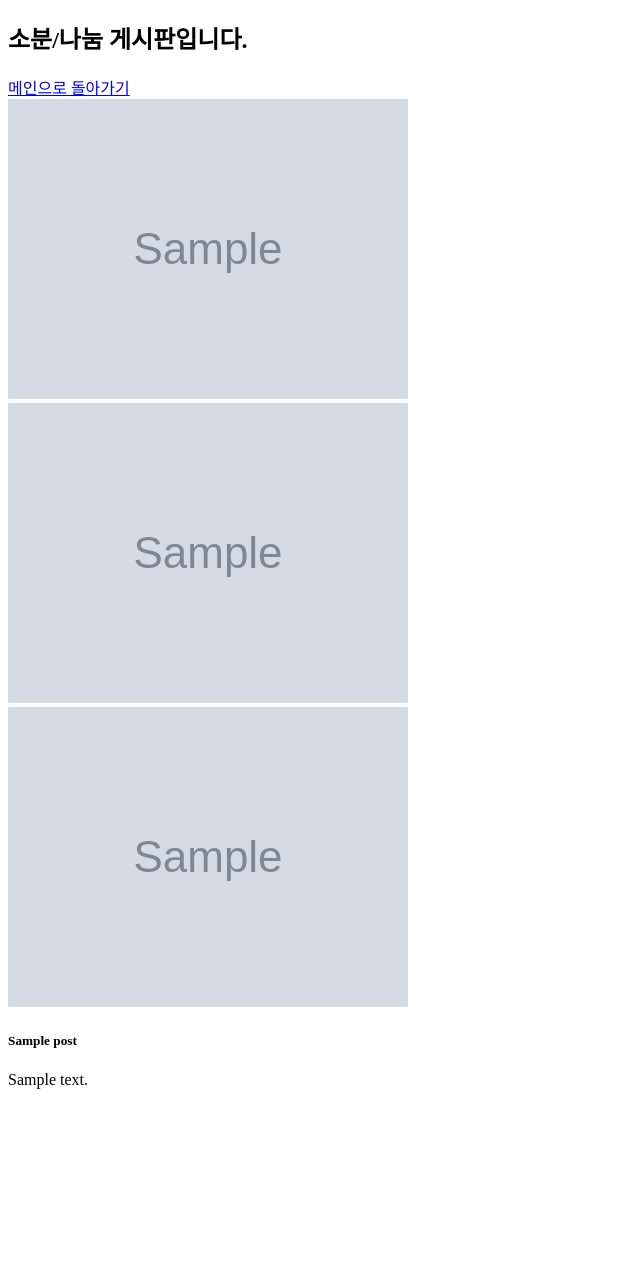
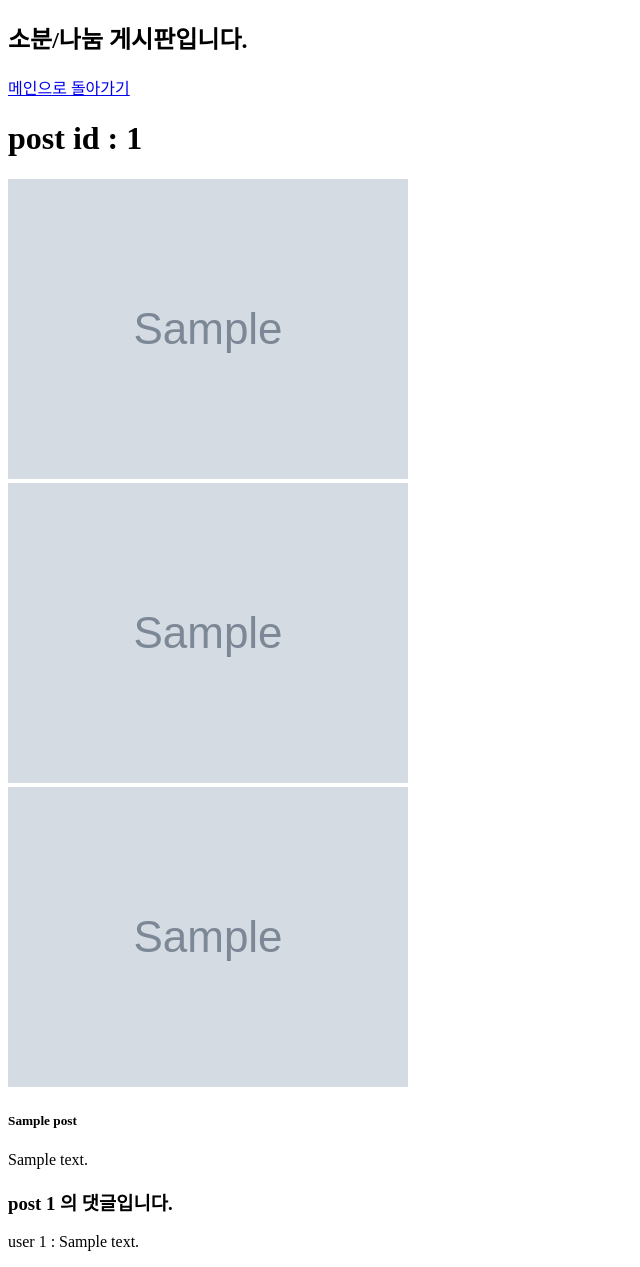
Before and after one commit to GwaChaePah/jecheol42_backend, a Django app: page /board/ in a window 1280 px wide. Shown: the whole page, without its empty margins (0-640 px from the left). Before the commit the page ends 1089 px from the top, so only its background shows below. Run offline with Django 3.2, Linux system fonts and the light colour scheme; tables that the repository leaves empty hold one stand-in row (values such as "Sample post"); grey boxes marked "Sample" are stand-in pictures; parts of the project's set-up code (start-up, migrations or seed data) failed here and were passed over.

Commit message:
Feat: view comments at board html

```diff
--- a/board/views.py
+++ b/board/views.py
@@ -12,6 +12,6 @@ def main(request):
 def board(request):
     context = {
         'posts': Post.objects.all().order_by('-created_at'),
-        'comments': Comment.objects.all().order_by('-created_at'),
+        'comments': Comment.objects.all().order_by('created_at'),
     }
     return render(request, 'board.html', context)
--- a/templates/board.html
+++ b/templates/board.html
@@ -8,6 +8,7 @@
 </div>
 <div class="board-list">
 {% for post in posts %}
+    <h1>post id : {{ post.id }}</h1>
 <div class="card" style="width: 18rem;">
     <img src="{{ post.image1.url }}" class="card-img-top" alt="...">
     {% if post.image2 != "" %}
@@ -20,6 +21,14 @@
         <h5 class="card-title">{{ post.title }}</h5>
         <p class="card-text">{{ post.content }}</p>
 {#        <a href="{% url '#' post.id %}" class="btn btn-primary">상세보기</a>#}
+        <div class="card-text">
+            <h3>post {{ post.id }} 의 댓글입니다.</h3>
+            {% for comment in comments %}
+                {% if comment.post_key == post.id %}
+                    <p>user {{ comment.user_key }} : {{ comment.content }}</p>
+                {% endif %}
+            {% endfor %}
+        </div>
     </div>
 </div>
 {% endfor %}
```
